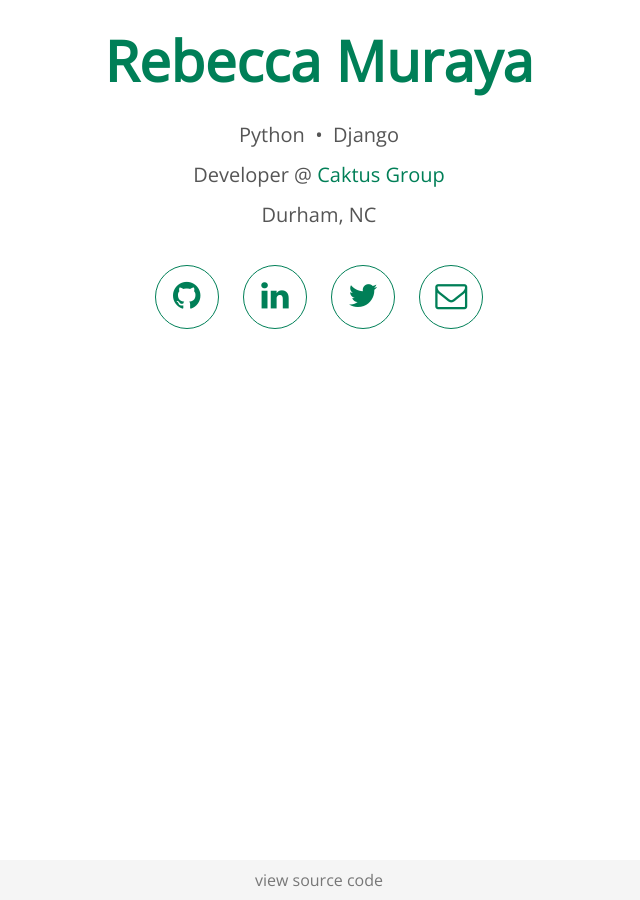
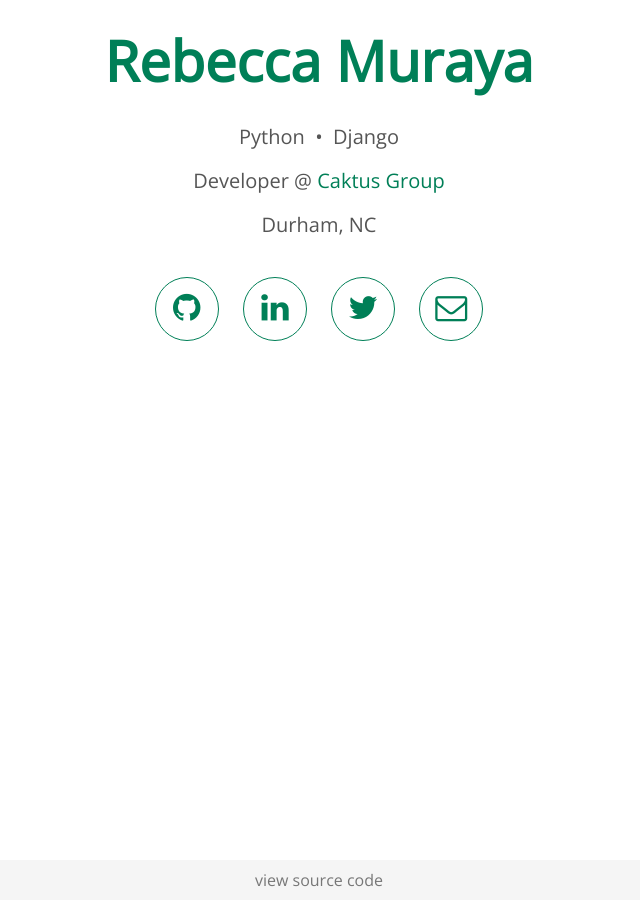
Before and after one commit to rlmuraya/rlmuraya.github.io, a Jekyll site: the page built from index.html, in a window 1280 px wide. Shown: the whole page, without its empty margins (321-961 px from the left). Built offline with Jekyll 4.4.1, drawn with Linux system fonts in a browser that asks for light colours.

Commit message:
Adjust line height in introduction

```diff
--- a/files/css/rlmuraya.scss
+++ b/files/css/rlmuraya.scss
@@ -66,6 +66,7 @@ h1 {
   line-height: 1;
   margin-bottom: 30px;
   p {
+    line-height: 1.2;
     margin: 0 0 1em;
   }
 }
```
